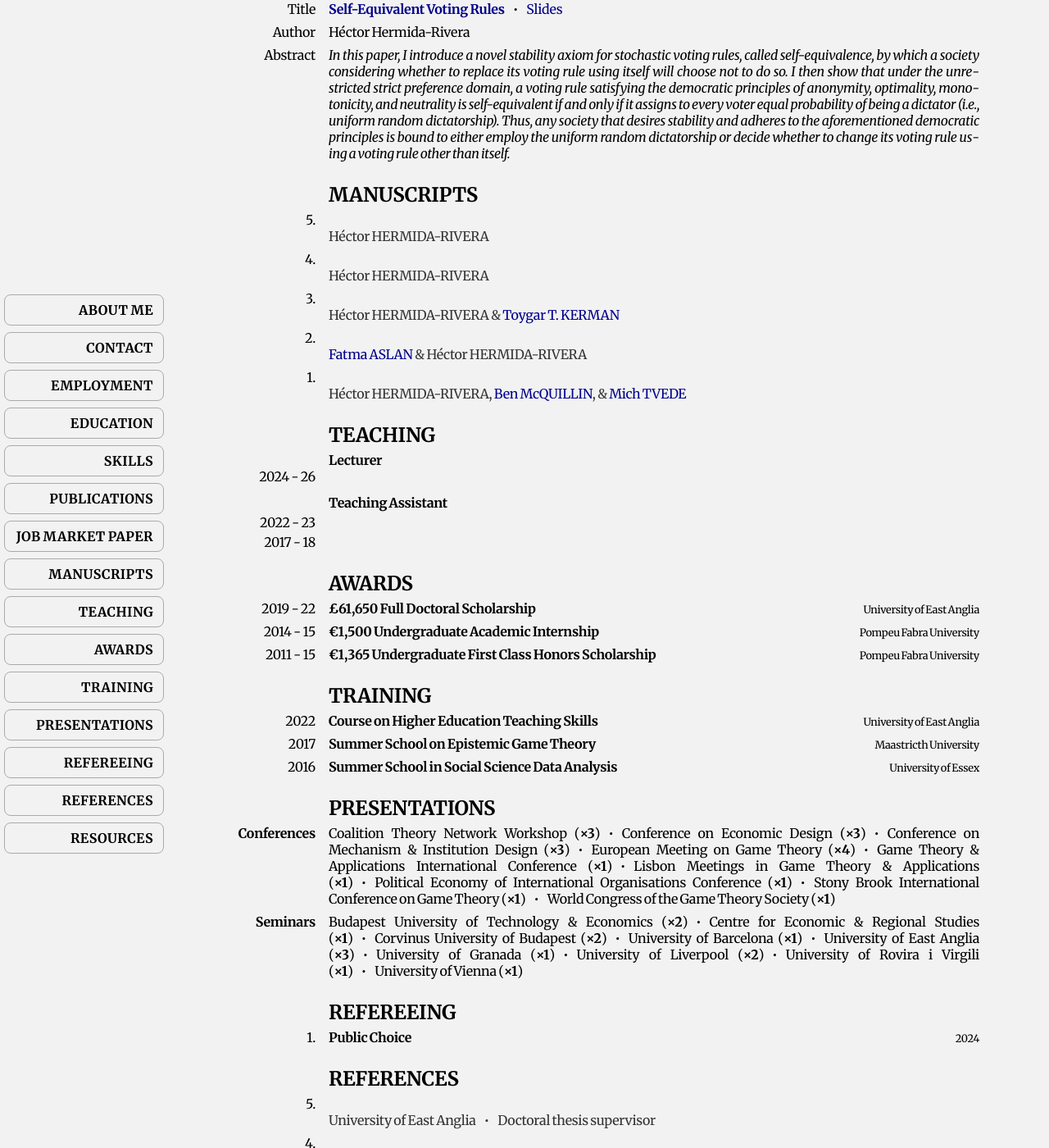
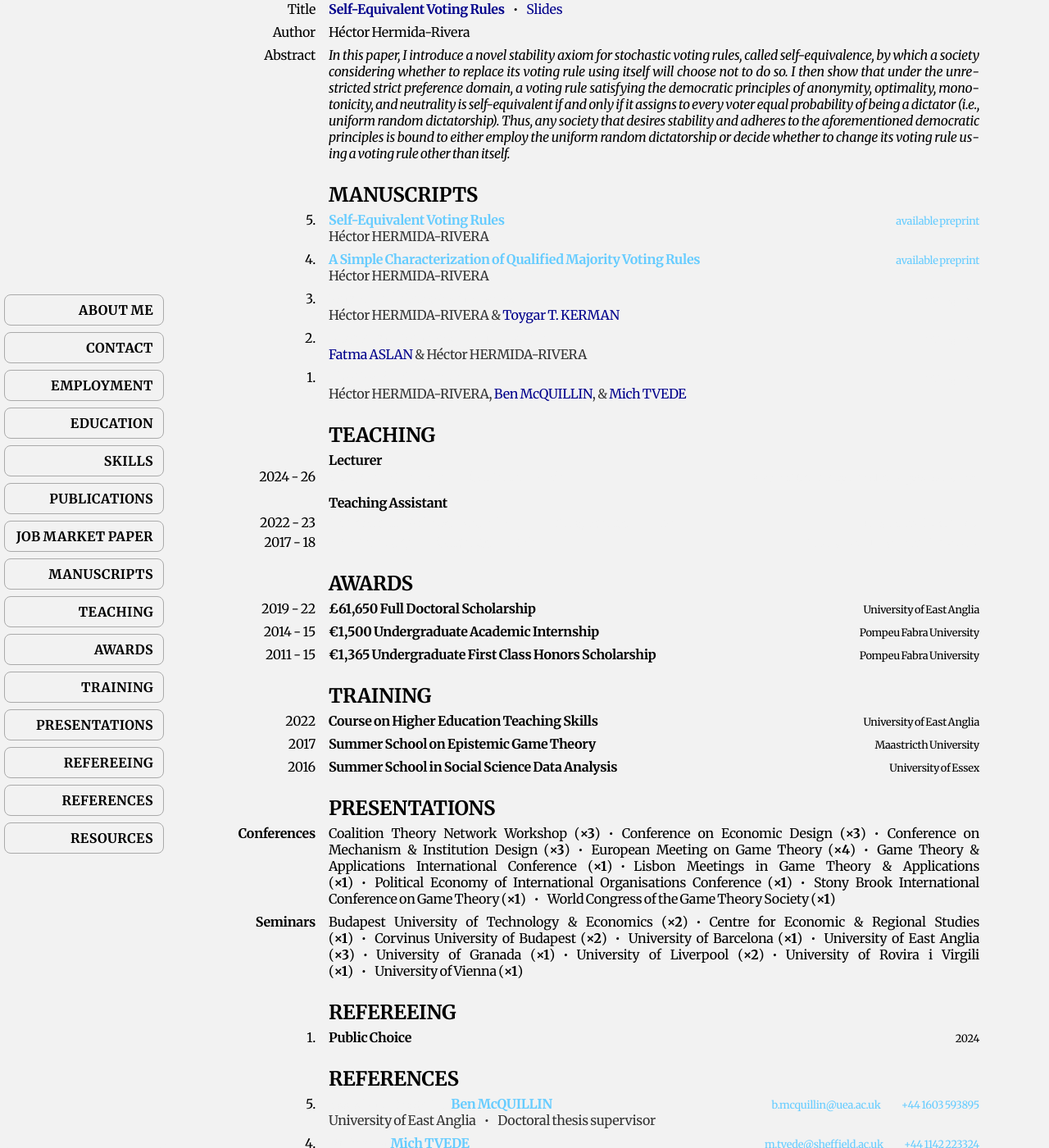
Before and after one commit to HectorHermidaRivera/hectorhermidarivera.github.io, a Jekyll site: the page built from index.md, in a window 1280 px wide and 1400 px high, scrolled down 1181 px. Shown: the whole window at 82% size. Built offline with Jekyll 4.4.1, drawn with Linux system fonts in a browser that asks for light colours; a style sheet for code colours, icons or effects is not loaded.

Commit message:
Update style.css

```diff
--- a/assets/css/style.css
+++ b/assets/css/style.css
@@ -484,10 +484,6 @@ body {
     color: #66ccff !important;
   }
 
-/*  a *, .content a *, .sidebar a *, .collapsible-link * {
-    color: inherit !important;
-  } */
-
   .two-column-2rows .value .second-row,
   .two-column-3rows .value .second-row,
   .two-column-3rows .value .third-row {
@@ -517,4 +513,50 @@ body {
     color: #f2f2f2 !important;
   }
 
+.two-column-2rows .value .top-row a,
+.two-column-3rows .value .top-row a {
+  color: #66ccff !important;
+
 }
+
+
+
+
+
+
+
+
+
+
+
+
+
+
+
+
+
+
+
+
+
+
+
+
+
+
+
+
+
+
+
+
+
+
+
+
+
+
+
+/*  a *, .content a *, .sidebar a *, .collapsible-link * {
+    color: inherit !important;
+  } */
```
